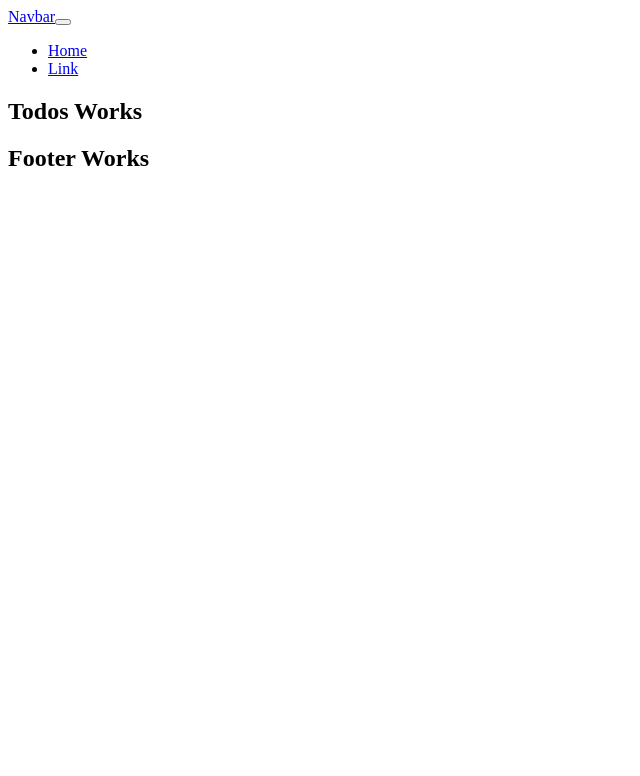
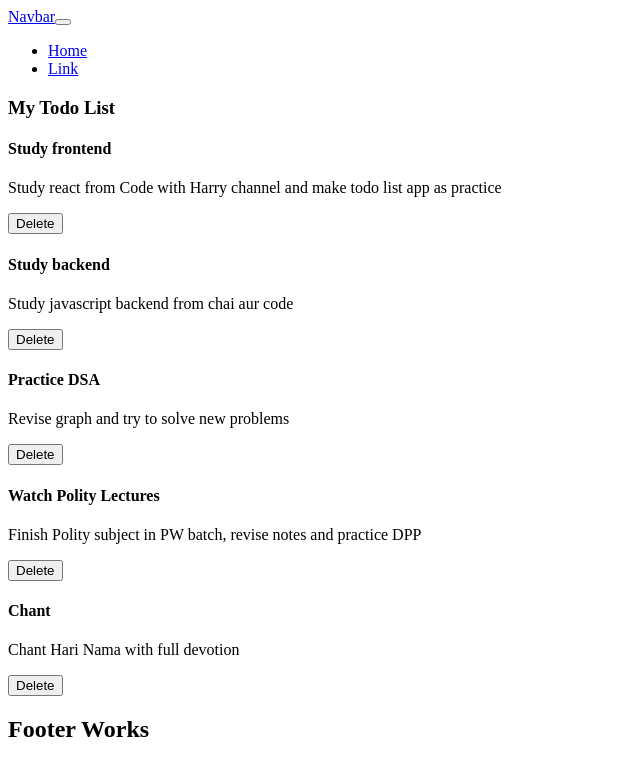
Before and after one commit to ananyabajpai729-ctrl/practicing-chai-aur-react, a React (Vite) app in the folder todo-app/: page / in a window 1280 px wide. Shown: the top 776 px of the page, without its empty margins (0-640 px from the left). Built offline with nearby package versions, Linux system fonts and the light colour scheme.

Commit message:
Render todos with delete button

```diff
--- a/todo-app/src/App.jsx
+++ b/todo-app/src/App.jsx
@@ -5,11 +5,40 @@ import Footer from './Components/Footer.jsx'
 import './App.css'
 
 function App() {
-
+  function onDelete(todo){
+    console.log("You are onDelete", todo);
+  }
+  let todos = [
+    {
+      sno:1,
+      title : "Study frontend",
+      description: "Study react from Code with Harry channel and make todo list app as practice"
+    },
+    {
+      sno:2,
+      title : "Study backend",
+      description: "Study javascript backend from chai aur code"
+    },
+    {
+      sno:3,
+      title : "Practice DSA",
+      description: "Revise graph and try to solve new problems"
+    },
+    {
+      sno:4,
+      title : "Watch Polity Lectures",
+      description: "Finish Polity subject in PW batch, revise notes and practice DPP"
+    },
+    {
+      sno:5,
+      title : "Chant",
+      description: "Chant Hari Nama with full devotion"
+    }
+  ]
   return(
     <>
       <Navbar />
-      <Todos />
+      <Todos todos = {todos} onDelete = {onDelete}/>
       <Footer />
     </>
   )
--- /dev/null
+++ b/todo-app/src/Components/TodoItem.jsx
@@ -0,0 +1,15 @@
+import React from 'react'
+
+
+const TodoItem = ({todo, onDelete}) =>{
+    return(
+        <div>
+            <h4>{todo.title}</h4>
+            <p>{todo.description}</p>
+
+            <button onClick = {() => {onDelete(todo)}}>Delete</button>
+        </div>
+    )
+}
+
+export default TodoItem
--- a/todo-app/src/Components/Todos.jsx
+++ b/todo-app/src/Components/Todos.jsx
@@ -1,8 +1,17 @@
-function Todos(){
+import React from 'react'
+import TodoItem from './TodoItem.jsx'
+
+const Todos = (props) => {
     return(
-        <>
-            <h2>Todos Works</h2>
-        </>
+        <div className = "container">
+            <h3>My Todo List</h3>
+            {
+                props.todos.map((todo) =>{
+                    return <TodoItem todo = {todo} onDelete = {props.onDelete}/>
+                })
+            }
+
+        </div>
     )
 }
 
```
